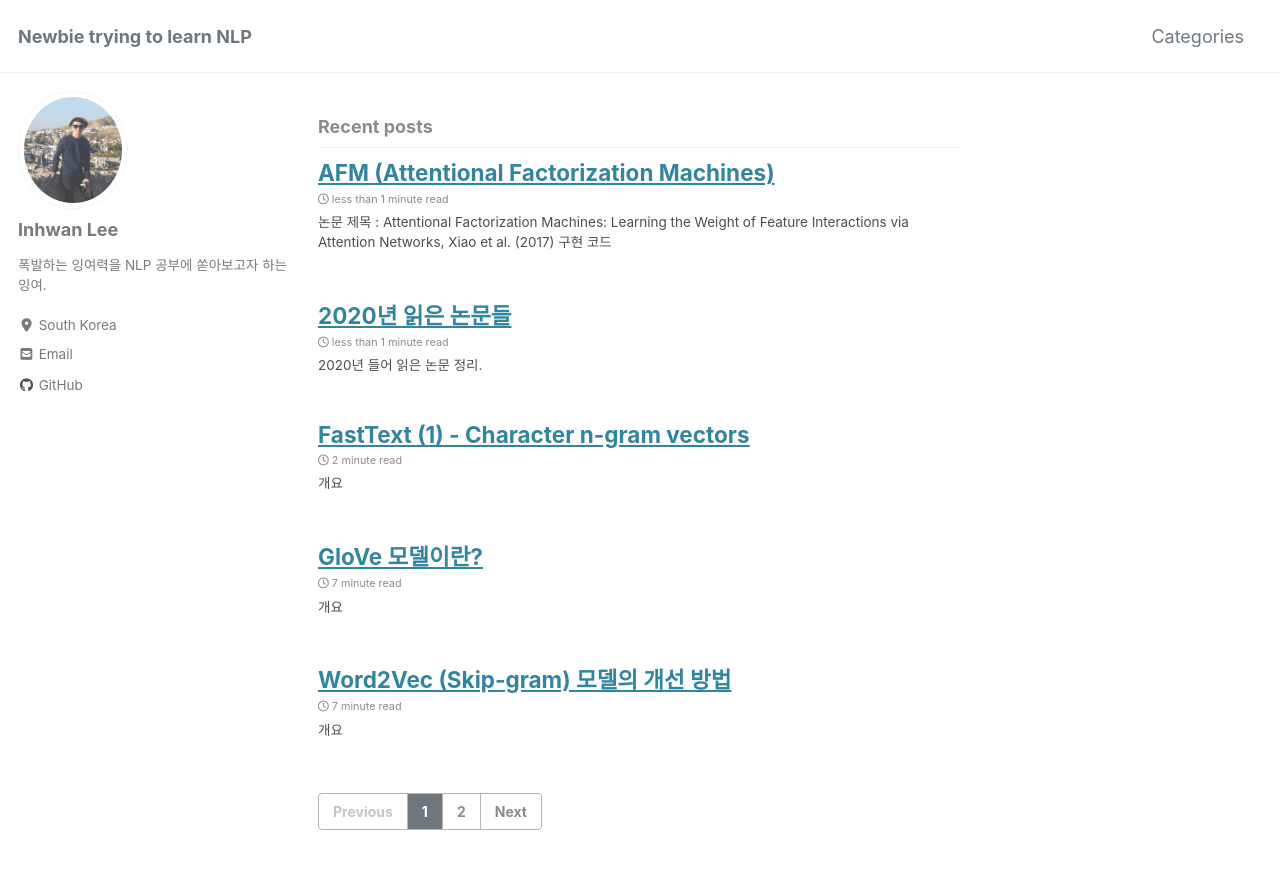
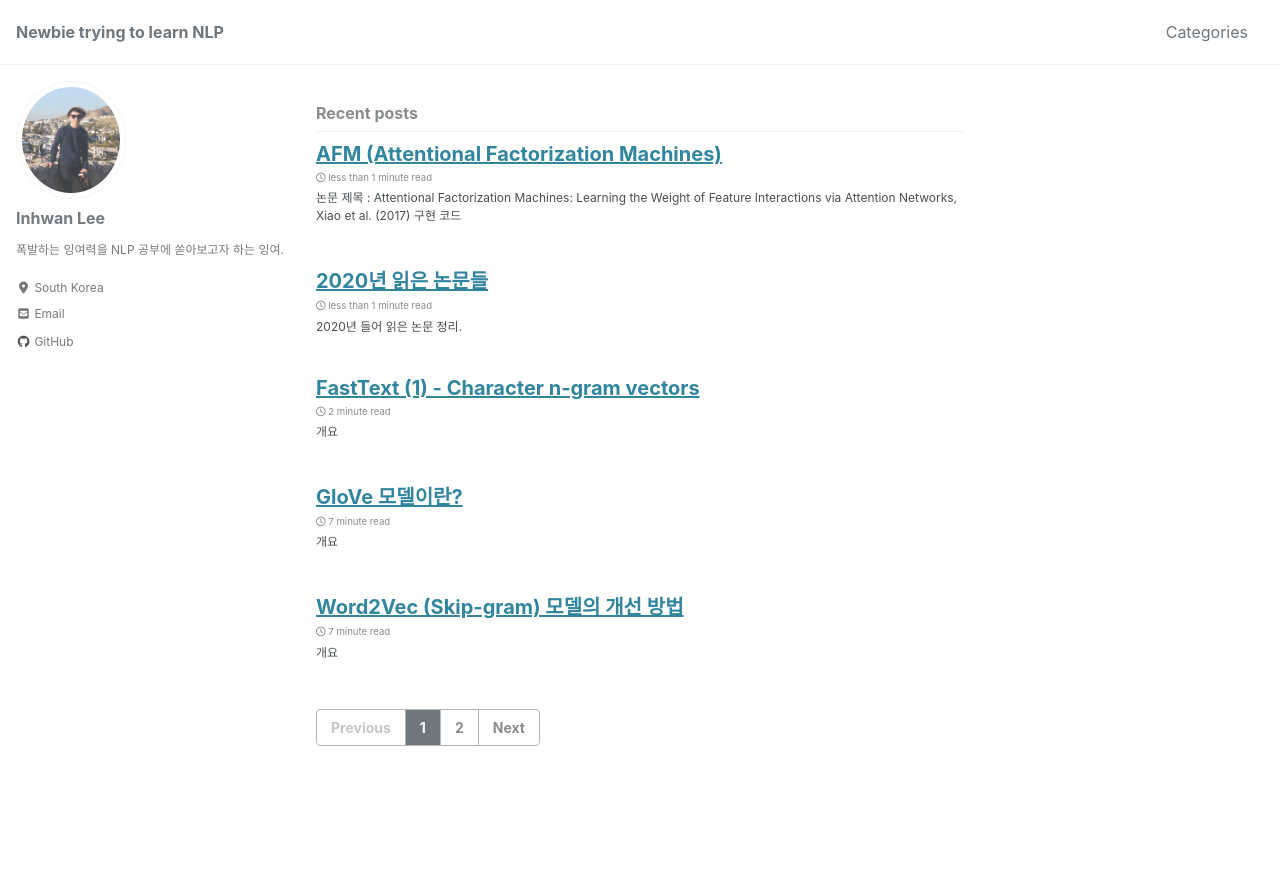
Before and after one commit to lih0905/lih0905.github.io, a Jekyll site: the page built from index.html, in a window 1280 px wide and 900 px high. Shown: the top 869 px of the window. Built offline with Jekyll 4.4.1, drawn with Linux system fonts in a browser that asks for light colours; cached includes are drawn as plain includes; nearby versions of some CDN libraries; the list of posts is cut into pages by our own code.

Commit message:
Font size

```diff
--- a/_sass/minimal-mistakes/_reset.scss
+++ b/_sass/minimal-mistakes/_reset.scss
@@ -8,18 +8,18 @@ html {
   /* apply a natural box layout model to all elements */
   box-sizing: border-box;
   background-color: $background-color;
-  font-size: 16px;
+  font-size: 14px;
 
   @include breakpoint($medium) {
-    font-size: 16px;
+    font-size: 14px;
   }
 
   @include breakpoint($large) {
-    font-size: 16px;
+    font-size: 14px;
   }
 
   @include breakpoint($x-large) {
-    font-size: 18px;
+    font-size: 16px;
   }
 
   -webkit-text-size-adjust: 100%;
```
